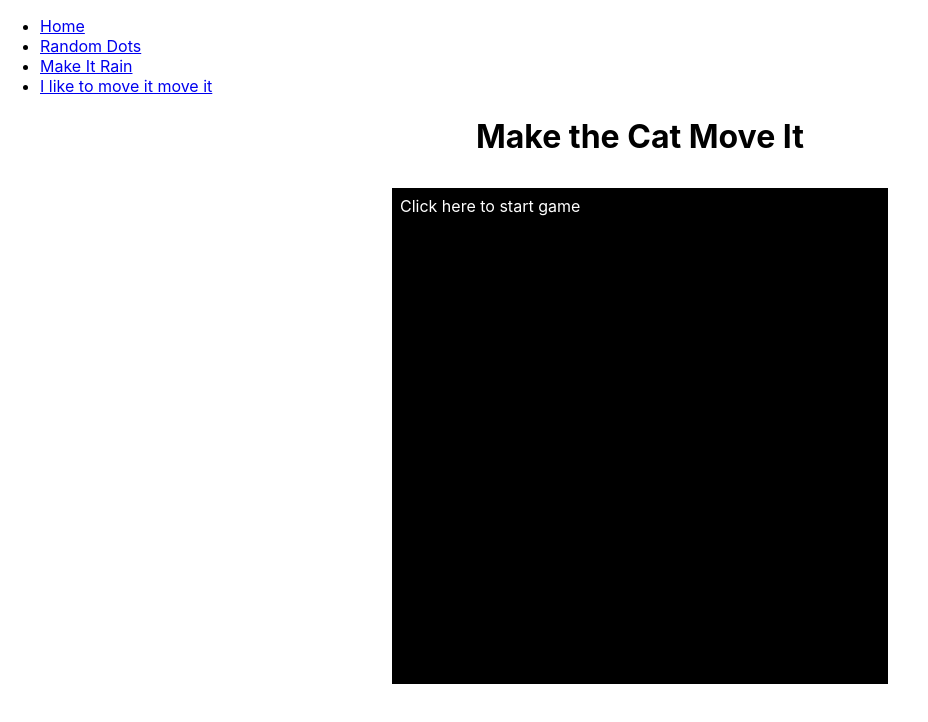
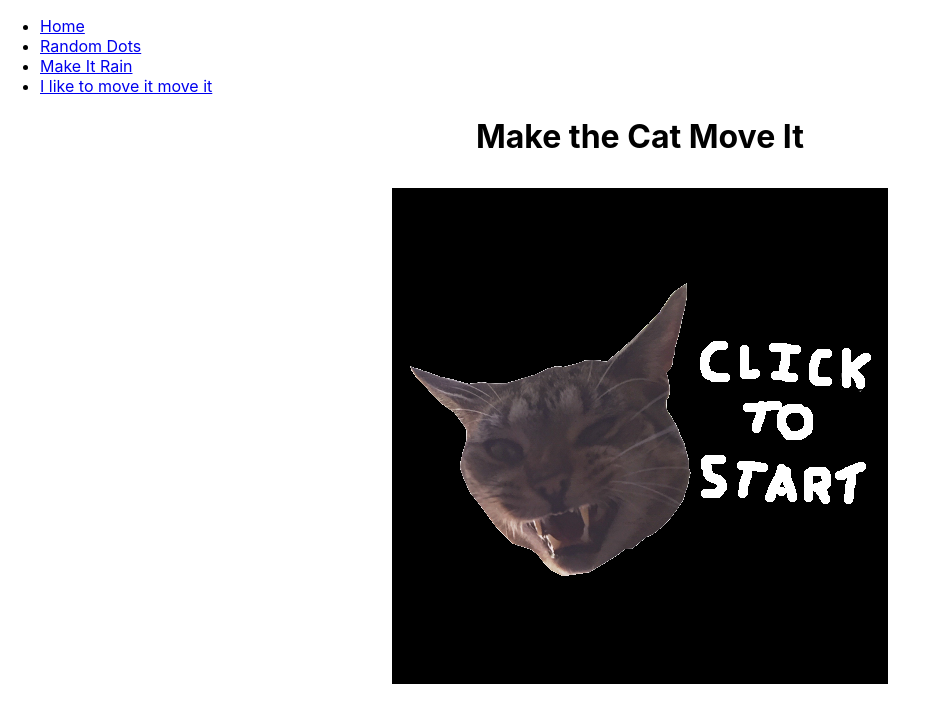
Before and after one commit to breadoliveoilsalt/getMouz, a React (Create React App) app in the folder client/: page /moveit in a window 1280 px wide. Shown: the top 722 px of the page, without its empty margins (0-928 px from the left). Built offline with nearby package versions, Linux system fonts and the light colour scheme.

Commit message:
Add start logo for GameNotStartedComponent

```diff
--- a/client/src/components_container/gameNotStartedContainer.js
+++ b/client/src/components_container/gameNotStartedContainer.js
@@ -1,9 +1,6 @@
 import React, { Component } from 'react'
 import { connect } from 'react-redux'
-
-// import { startGame, updateCatPosition } from '../actions/moveItActions'
-// import catImage from '../images/cat-small.png'
-
+import gameStartLogo from '../images/game-start-logo.png'
 
 class GameNotStartedContainer extends Component {
 
@@ -11,7 +8,12 @@ class GameNotStartedContainer extends Component {
 
     return (
         <div className="container" tabIndex="0">
-          <a onClick={this.props.startGame} style={{color: "white"}}>Click here to start game </a>
+
+          <a onClick={this.props.startGame}>
+
+            <img id="cat-intro-image" src={gameStartLogo} />
+
+          </a>
         </div>
     )
 
@@ -19,23 +21,3 @@ class GameNotStartedContainer extends Component {
 }
 
 export default GameNotStartedContainer
-
-// const mapStateToProps = (state) => {
-//   return {
-//     catPosition: state.moveIt.catPosition,
-//     gameStarted: state.moveIt.gameStarted
-//   }
-// }
-//
-// const mapDispatchToProps = (dispatch) => {
-//   return {
-//     updateCatPosition: (coordinates) => dispatch(updateCatPosition(coordinates)),
-//     startGame: () => dispatch(startGame())
-//    }
-// }
-
-// export default connect(mapStateToProps, mapDispatchToProps)(MoveItContainer)
-
-
-// export default MoveItContainer
-// export default connect(mapStateToProps, mapDispatchToProps)(MoveItContainer)
--- a/client/src/components_container/moveItContainer.js
+++ b/client/src/components_container/moveItContainer.js
@@ -8,6 +8,10 @@ import catImage from '../images/cat-small.png'
 
 
 class MoveItContainer extends Component {
+
+  componentWillUnmount() {
+    // up to add action creator to restart game when another link is clicked
+  }
 
   moveCat = (e) => {
     e.preventDefault()
@@ -43,16 +47,9 @@ class MoveItContainer extends Component {
     }
   }
 
-// up: 38; down: 40; left: 37; right: 39
-    //<img id={"cat-header-image"} className="text-centered" src={catImage} />
-  //{this.props.gameStarted ? }
-        // ( <a onClick={this.props.startGame} style={{color: "white"}}>Click here to start game </a> )  }
-
   render() {
 
     if (this.props.gameStarted) {
-
-
 
       return (
         <div>
@@ -69,8 +66,6 @@ class MoveItContainer extends Component {
       )
     }
 
-
-
   }
 }
 
@@ -85,11 +80,8 @@ const mapDispatchToProps = (dispatch) => {
   return {
     updateCatPosition: (coordinates) => dispatch(updateCatPosition(coordinates)),
     startGame: () => dispatch(startGame())
+    // up to add restart game
    }
 }
 
 export default connect(mapStateToProps, mapDispatchToProps)(MoveItContainer)
-
-
-// export default MoveItContainer
-// export default connect(mapStateToProps, mapDispatchToProps)(MoveItContainer)
--- a/client/src/parentCSS.css
+++ b/client/src/parentCSS.css
@@ -13,11 +13,11 @@
   text-align: center;
 }
 
-#cat-header-image {
+#cat-intro-image {
   display: block;
-  margin: auto;
-  height: 8em;
-  width: 8em;
+  margin: 5em auto;
+  /* height: 8em; */
+  /* width: 8em; */
 }
 
 #cat-game-image {
```
Also changed, not shown: client/src/components_container/gameStartedContainer.js (+0 -8 lines), client/src/images/game-start-logo.png (added).
